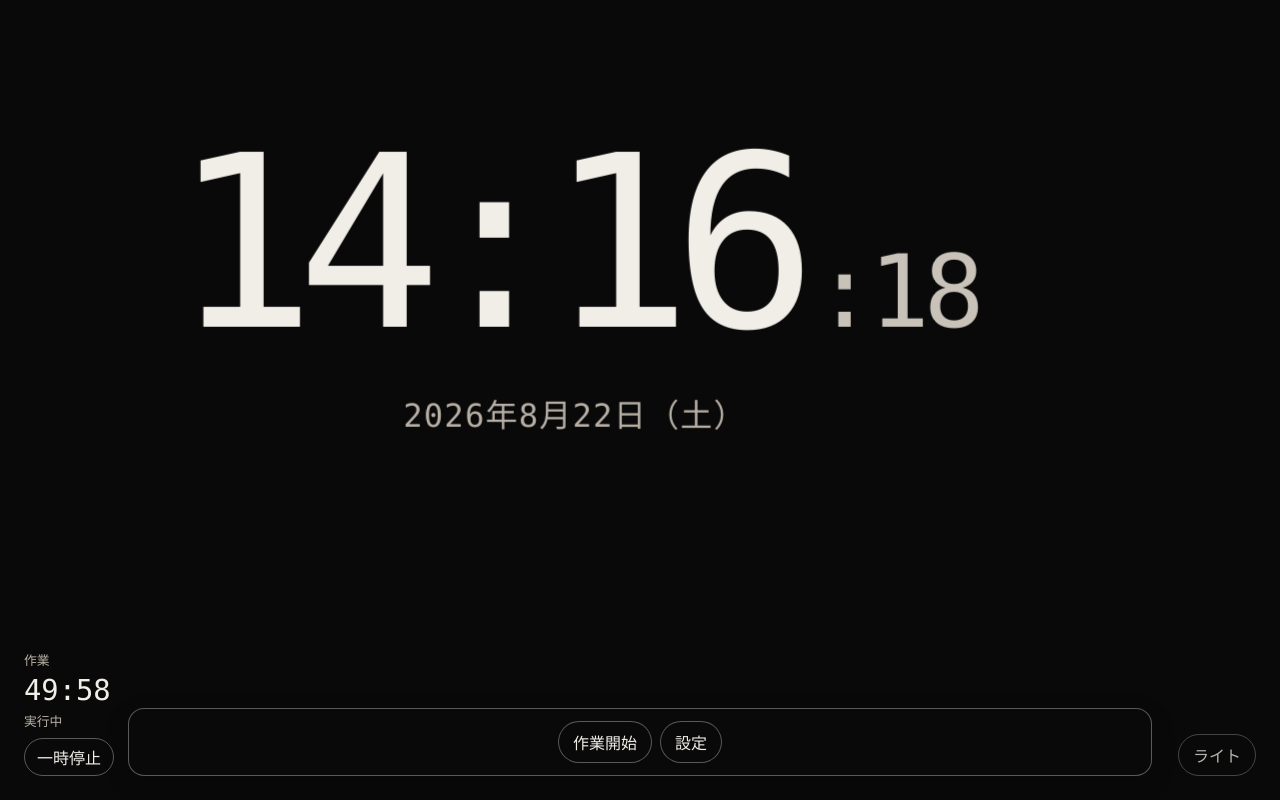
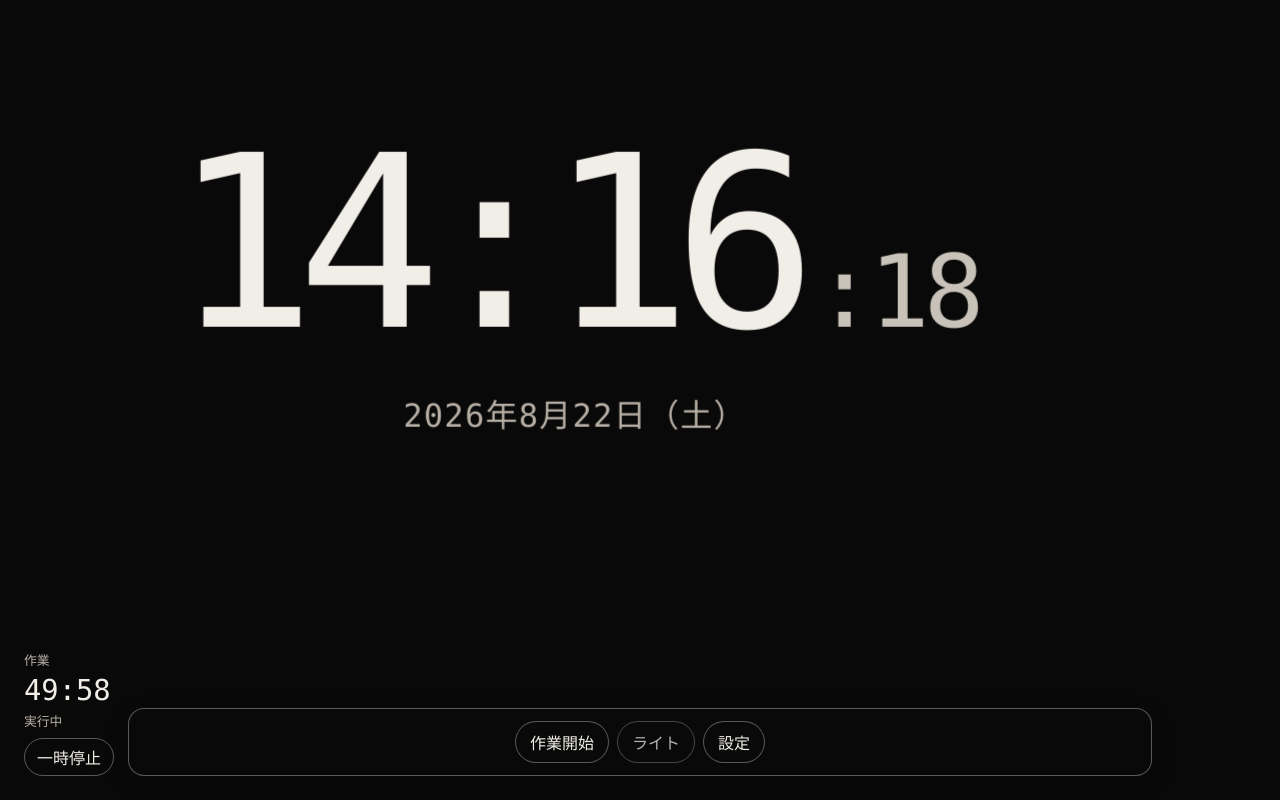
Before and after one commit to hoyoyo-arale/mobile-screen-watch, a Vue app: page / in a window 1280 px wide. Both pictures are taken after a click on the button "開始". Built offline with nearby package versions, Linux system fonts and the light colour scheme.

Commit message:
feat: move theme control into menu

```diff
--- a/src/App.vue
+++ b/src/App.vue
@@ -65,22 +65,13 @@ onUnmounted(() => {
       :work-duration-minutes="DEFAULT_SETTINGS.workDurationMinutes"
       :break-duration-minutes="DEFAULT_SETTINGS.breakDurationMinutes"
     />
-    <button
-      class="theme-toggle"
-      type="button"
-      :aria-label="
-        theme === 'dark' ? 'ライトテーマに切り替え' : 'ダークテーマに切り替え'
-      "
-      :aria-pressed="theme === 'light'"
-      @click="handleThemeToggle"
-    >
-      {{ theme === "dark" ? "ライト" : "ダーク" }}
-    </button>
     <MenuBar
       :open="isMenuOpen"
+      :theme="theme"
       @close="isMenuOpen = false"
       @open-settings="isMenuOpen = false"
       @start-timer="isMenuOpen = false"
+      @toggle-theme="handleThemeToggle"
     />
   </main>
 </template>
--- a/src/components/MenuBar.vue
+++ b/src/components/MenuBar.vue
@@ -1,8 +1,10 @@
 <script setup lang="ts">
 import { onUnmounted, watch } from "vue";
+import type { Theme } from "../types/app";
 
 interface Props {
   open: boolean;
+  theme: Theme;
 }
 
 const props = defineProps<Props>();
@@ -10,6 +12,7 @@ const emit = defineEmits<{
   close: [];
   openSettings: [];
   startTimer: [];
+  toggleTheme: [];
 }>();
 
 let hideTimeout: number | undefined;
@@ -46,6 +49,19 @@ onUnmounted(() => {
     <Transition name="menu-sheet">
       <div v-if="open" id="clock-menu" class="menu-panel" @click.stop>
         <button type="button" @click="emit('startTimer')">作業開始</button>
+        <button
+          class="theme-toggle"
+          type="button"
+          :aria-label="
+            theme === 'dark'
+              ? 'ライトテーマに切り替え'
+              : 'ダークテーマに切り替え'
+          "
+          :aria-pressed="theme === 'light'"
+          @click="emit('toggleTheme')"
+        >
+          {{ theme === "dark" ? "ライト" : "ダーク" }}
+        </button>
         <button type="button" @click="emit('openSettings')">設定</button>
       </div>
     </Transition>
@@ -89,6 +105,17 @@ onUnmounted(() => {
     var(--screen-background)
   );
 }
+.theme-toggle {
+  opacity: 0.75;
+  transition:
+    color 180ms ease,
+    border-color 180ms ease,
+    opacity 180ms ease;
+}
+.theme-toggle:hover,
+.theme-toggle:focus-visible {
+  opacity: 1;
+}
 .menu-sheet-enter-active,
 .menu-sheet-leave-active {
   transition: transform 180ms ease;
--- a/src/style.css
+++ b/src/style.css
@@ -45,23 +45,6 @@ body {
   --seconds-text: #77716a;
   --control-border: rgb(37 35 33 / 35%);
 }
-.theme-toggle {
-  position: absolute;
-  right: max(24px, env(safe-area-inset-right));
-  bottom: max(24px, env(safe-area-inset-bottom));
-  border: 1px solid var(--control-border);
-  border-radius: 999px;
-  padding: 8px 14px;
-  color: var(--primary-text);
-  background: transparent;
-  font: inherit;
-  cursor: pointer;
-  opacity: 0.75;
-  transition:
-    color 180ms ease,
-    border-color 180ms ease,
-    opacity 180ms ease;
-}
 .timer-display {
   position: absolute;
   bottom: max(24px, env(safe-area-inset-bottom));
@@ -91,10 +74,6 @@ body {
   font: inherit;
   cursor: pointer;
 }
-.theme-toggle:hover,
-.theme-toggle:focus-visible {
-  opacity: 1;
-}
 @media (orientation: landscape) {
   .clock-screen {
     padding-inline: max(32px, env(safe-area-inset-left))
```
